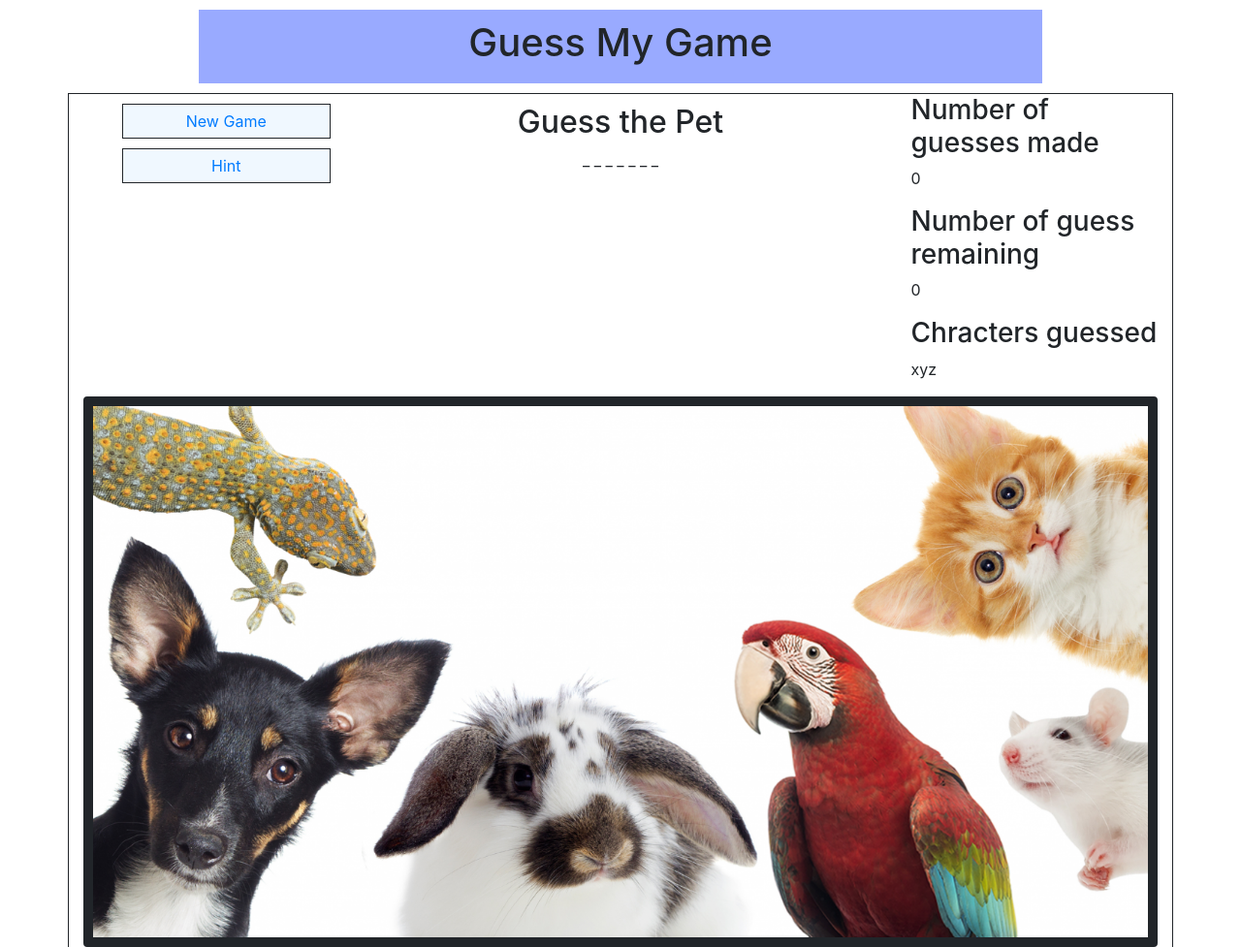
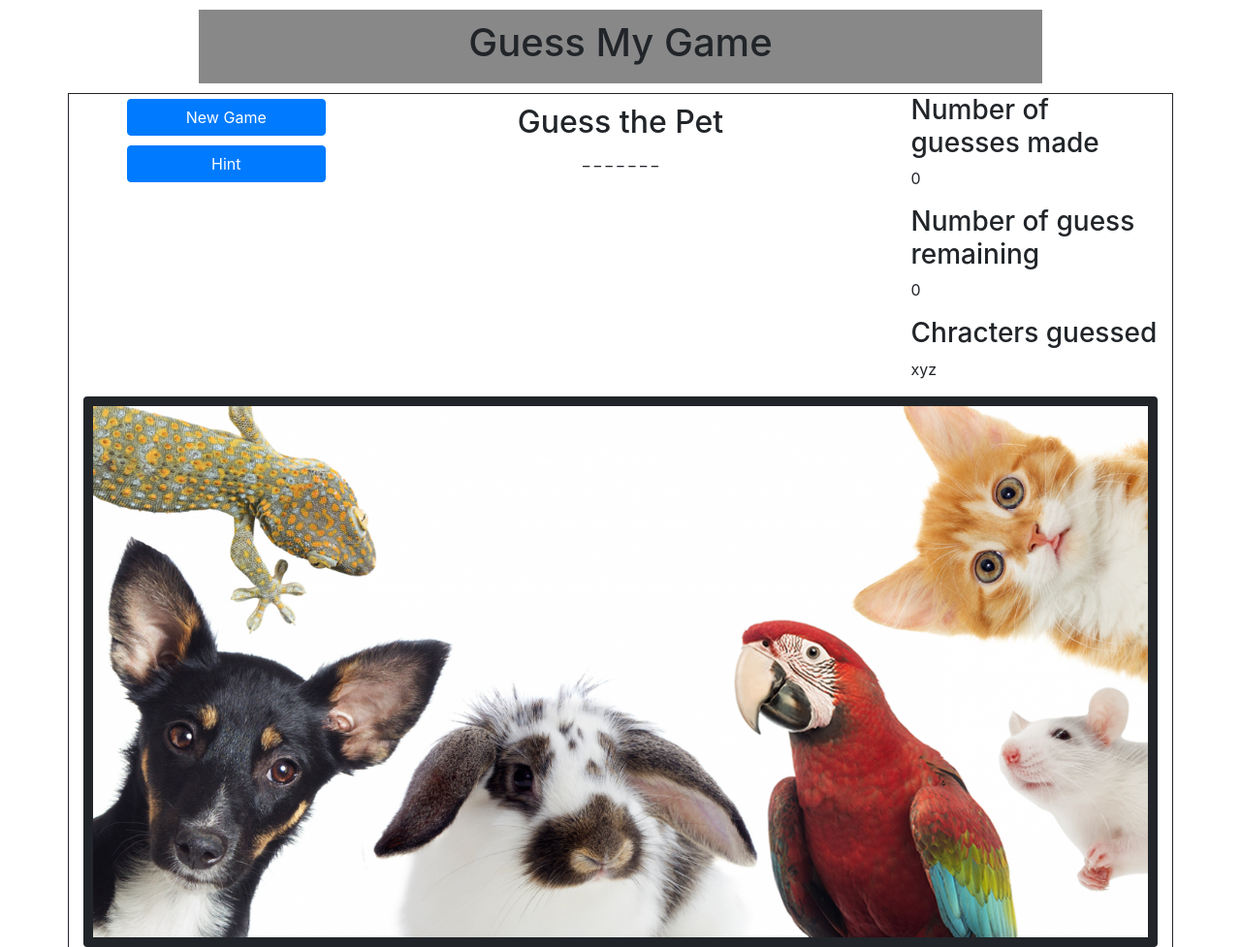
Before and after one commit to majedline/Word-Guess-Game, a plain HTML site: page index.html in a window 1280 px wide. Shown: the top 977 px of the page at 97% size. Drawn offline with nearby package versions, Linux system fonts and the light colour scheme.

Commit message:
Added the hit card and button styles

```diff
--- a/assets/css/style.css
+++ b/assets/css/style.css
@@ -1,5 +1,5 @@
 .header-style {
-    background-color: #99aaff;
+    background-color: #888888;
     text-align: center;
     padding: 10px;
     width:68%;
@@ -22,14 +22,16 @@
 }
 
 .menu-item{
-    background-color: aliceblue;
-    border-style: solid;
-    border-width: 1px;
     padding: 5px;
-    margin-top: 10px;
-    margin-bottom: 10px;
+    text-align: center;
+}
 
-    text-align: center;
+.btn{
+    width: 100%;
+}
+
+#hint{
+    visibility: hidden;
 }
 
 .img-style{
--- a/index.html
+++ b/index.html
@@ -47,8 +47,20 @@
     <div class="row">
       <div class="col-md-3 menu">
         <ul>
-          <div class="menu-item"><a href="./index.html">New Game</a></div>
-          <div class="menu-item"><a href="./index.html">Hint</a></div>
+
+          <div class="menu-item"><button type="button" id="btn-new" class="btn btn-primary">New Game</button></div>
+          <div class="menu-item"><button type="button" if="btn-hint" class="btn btn-primary">Hint</button></div>
+          <div class="menu-item" id="hint">
+            <div class="card" style="width: 18rem;">
+              <img src="..." class="card-img-top" alt="...">
+              <div class="card-body">
+                <p class="card-text">Some quick example text to build on the card title and make up the bulk of the
+                  card's content.</p>
+              </div>
+            </div>
+
+          </div>
+
         </ul>
       </div>
 
```
